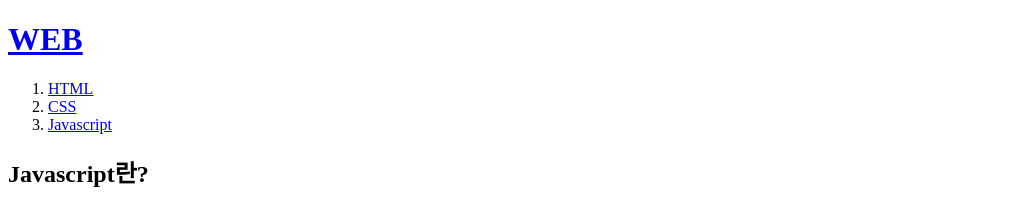
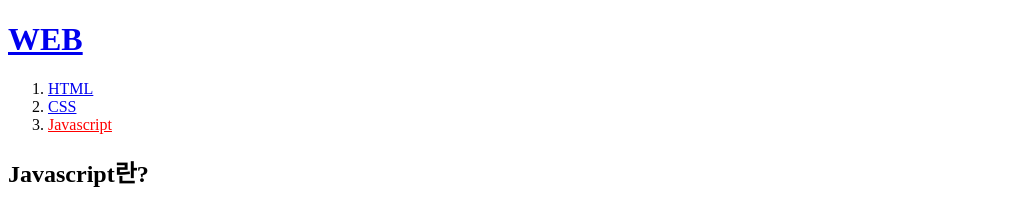
Before and after one commit to Jamaru97/FRI8, a plain HTML site: page test3.html in a window 1280 px wide. Shown: the top 206 px of the page, without its empty margins (0-1011 px from the left). Drawn offline with Linux system fonts and the light colour scheme.

Commit message:
Update test3.html

```diff
--- a/test3.html
+++ b/test3.html
@@ -10,7 +10,7 @@
     <ol>
         <li><a href="test1.html">HTML</a></li>
         <li><a href="test2.html">CSS</a></li>
-        <li><a href="test3.html">Javascript</a></li>
+        <li><a href="test3.html" style="color: red;">Javascript</a></li>
     </ol>
 
     <h2> Javascript란? </h2>
```
